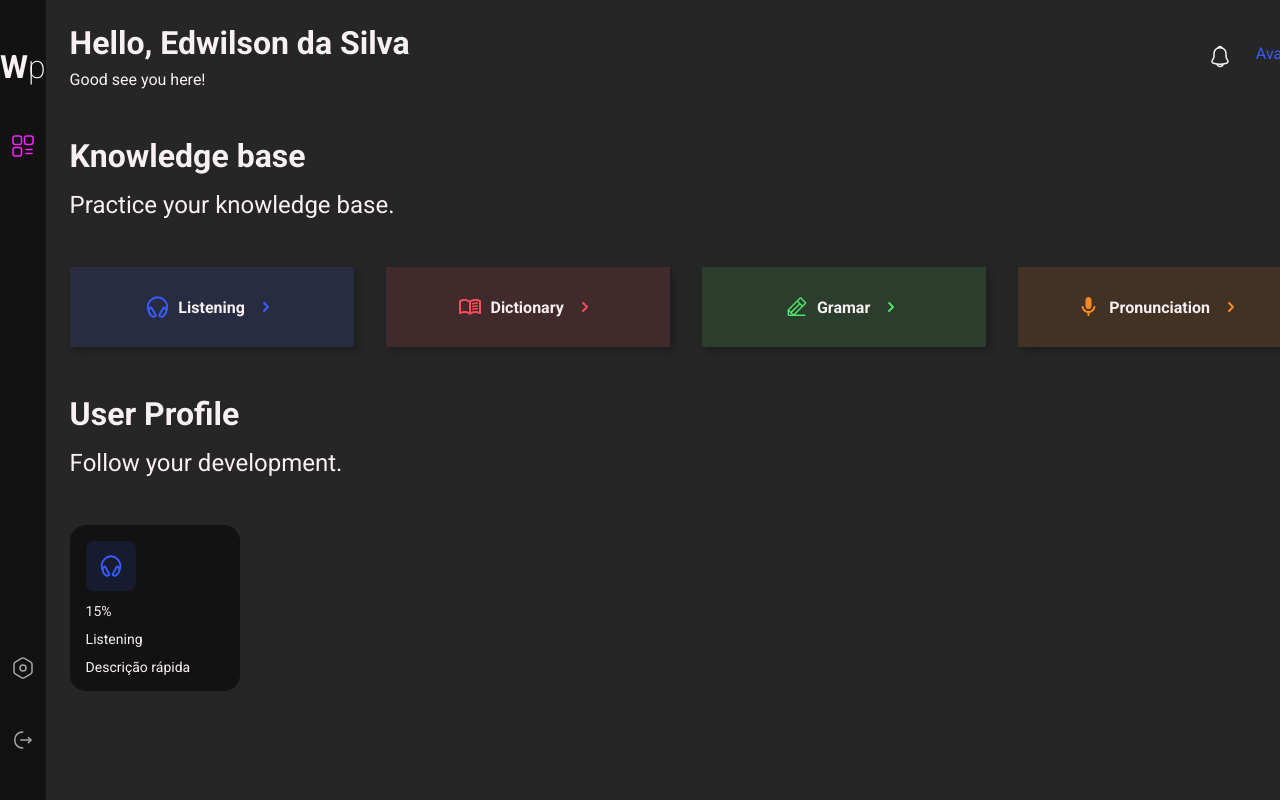
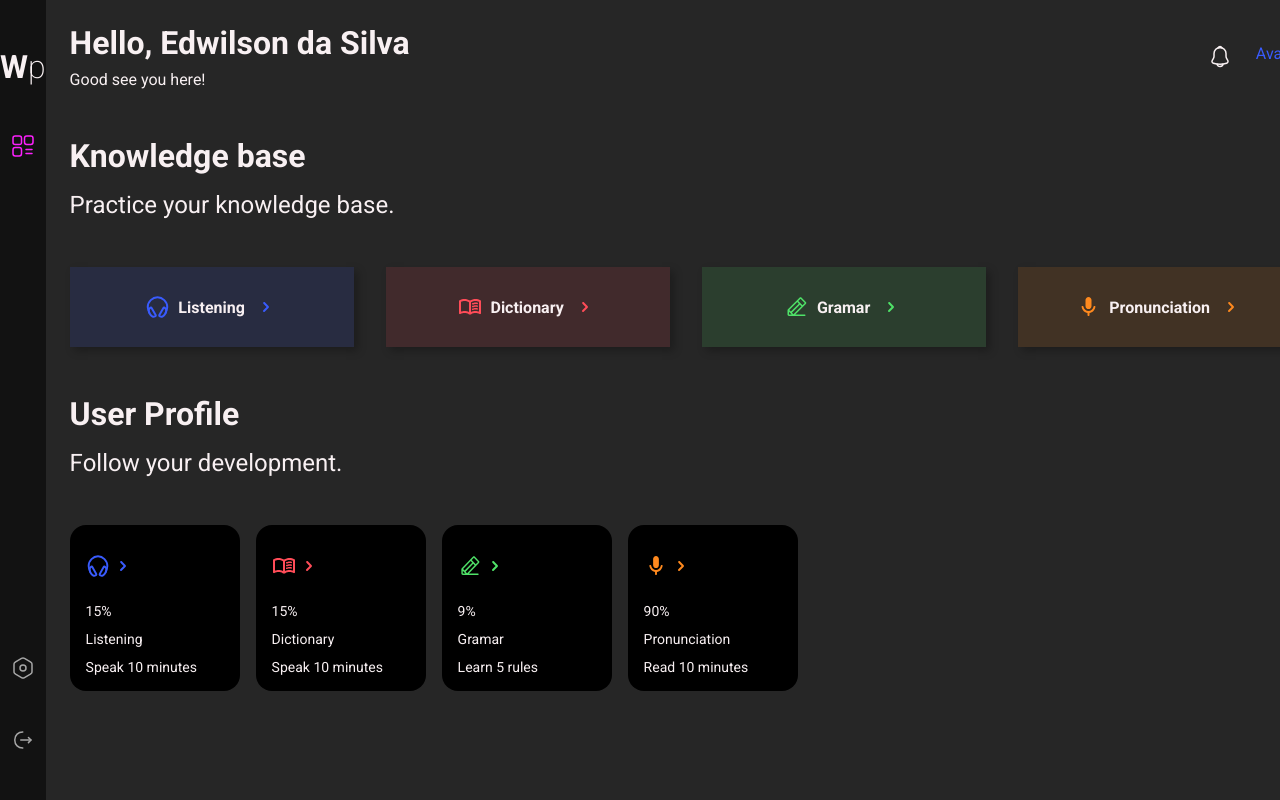
Before and after one commit to Edwsilva/escolaRio, a React (Vite) app: page / in a window 1280 px wide. Shown: the top 800 px of the page. Built offline with nearby package versions, Linux system fonts and the light colour scheme.

Commit message:
Ajuste do cardProfile e do style cardProfile recebendo prop background

```diff
--- a/src/components/CardProfile/index.tsx
+++ b/src/components/CardProfile/index.tsx
@@ -1,15 +1,31 @@
 import headset from '../../assets/icons/headset.svg';
 import { ContainerCardProfile } from './style';
+import ArrowIcon from '../Sidebar/icons/ArrowIcon';
 
-export default function CardProfile() {
+interface CardProfileProps {
+  title: string,
+  icon: string
+  color: string,
+  percent: number,
+  description: string,
+}
+
+export default function CardProfile(props: CardProfileProps) {
+
+  const {title, icon, color, percent, description} = props
+
   return (
-    <ContainerCardProfile>
+    <ContainerCardProfile background="black">
       <div className="container-image">
-        <img src={headset} alt="headset" />
+        {/* <img src={headset} alt="headset" /> */}
+        <img src={icon} alt={title} />
+        <ArrowIcon color={color} />
+        {/* <img src={icon} alt={title} /> */}
       </div>
-      <small>15%</small>
-      <small>Listening</small>
-      <small>Descrição rápida</small>
+
+      <small>{percent}%</small>
+      <small>{title}</small>
+      <small>{description}</small>
     </ContainerCardProfile>
   );
 }
--- a/src/components/CardProfile/style.ts
+++ b/src/components/CardProfile/style.ts
@@ -1,6 +1,6 @@
 import styled from 'styled-components';
 
-export const ContainerCardProfile = styled.div`
+export const ContainerCardProfile = styled.div<{background: string}>`
   display: flex;
   flex-direction: column;
 
@@ -9,7 +9,8 @@ export const ContainerCardProfile = styled.div`
 
   width: 170px;
 
-  background-color: ${({ theme }) => theme.colors.black[900]};
+ // background-color: ${({ theme }) => theme.colors.black[900]};
+  background-color: ${(props) => props.background};
   border-radius: 16px;
 
   small {
@@ -30,6 +31,7 @@ export const ContainerCardProfile = styled.div`
 
     border-radius: 8px;
     //theme.colors.blue[400]}20 o 20 é a opacidade da cor
-    background-color: ${({ theme }) => theme.colors.blue[400]}20;
+    //background-color: ${({ theme }) => theme.colors.blue[400]}20;
+    background-color: ${(props) =>props.background}20;
   }
 `;
--- a/src/components/Sidebar/index.tsx
+++ b/src/components/Sidebar/index.tsx
@@ -28,6 +28,8 @@ export default function Sidebar() {
     </Container>
   );
 }
+
+
 {
   /* <Box $background="green" />
 <PropsBox $background="green" />
--- a/src/components/Sidebar/styles.ts
+++ b/src/components/Sidebar/styles.ts
@@ -4,7 +4,7 @@ export const Container = styled.aside`
   // background: ${(props) => props.theme.main};
   //background: ${(props) => props.theme.colors.purple[700]} antes de tipar
   // A tipagem está relacionada com o arquivo styled.d.ts
-  background: ${(props) => props.theme.colors.black[900]};
+  background: ${({theme}) => theme.colors.black[900]};
 
   width: 80px;
   height: 100vh;
--- a/src/containers/ColumnContainer/styles.ts
+++ b/src/containers/ColumnContainer/styles.ts
@@ -5,7 +5,7 @@ export const Container = styled.section`
   flex-direction: column;
   gap: 48px;
 
-  //background-color: red;
+ //background-color: blue;
 
   .header-container {
     //background-color: red;
@@ -13,7 +13,7 @@ export const Container = styled.section`
     flex-direction: column;
     gap: 8px;
     align-items: flex-start;
-    justify-content: flex-end;
+    justify-content: center;
     h1 {
       font-weight: 700;
       font-size: 32px;
@@ -24,7 +24,9 @@ export const Container = styled.section`
       font-size: 24px;
     }
   }
+  /* <div></div> */
   .container-cards {
+   // background: green;
     display: flex;
     flex-direction: row;
     align-items: center;
--- a/src/pages/Home/index.tsx
+++ b/src/pages/Home/index.tsx
@@ -110,7 +110,23 @@ export default function Home() {
         </UserProfileContainer> */}
 
         <ColumnContainer title="User Profile" description="Follow your development.">
-          <CardProfile />
+          <div style={{display: 'flex', gap: 16}}>
+          {/* <div className="container-cards"> */}
+
+
+          {cards.map((card) => (
+
+            <CardProfile
+            key={card.title}
+            icon={card.icon}
+            title={card.title}
+            color={card.color}
+            percent={card.percent}
+            description={card.description}
+            />
+
+          ))}
+          </div>
         </ColumnContainer>
       </Main>
     </Container>
```
